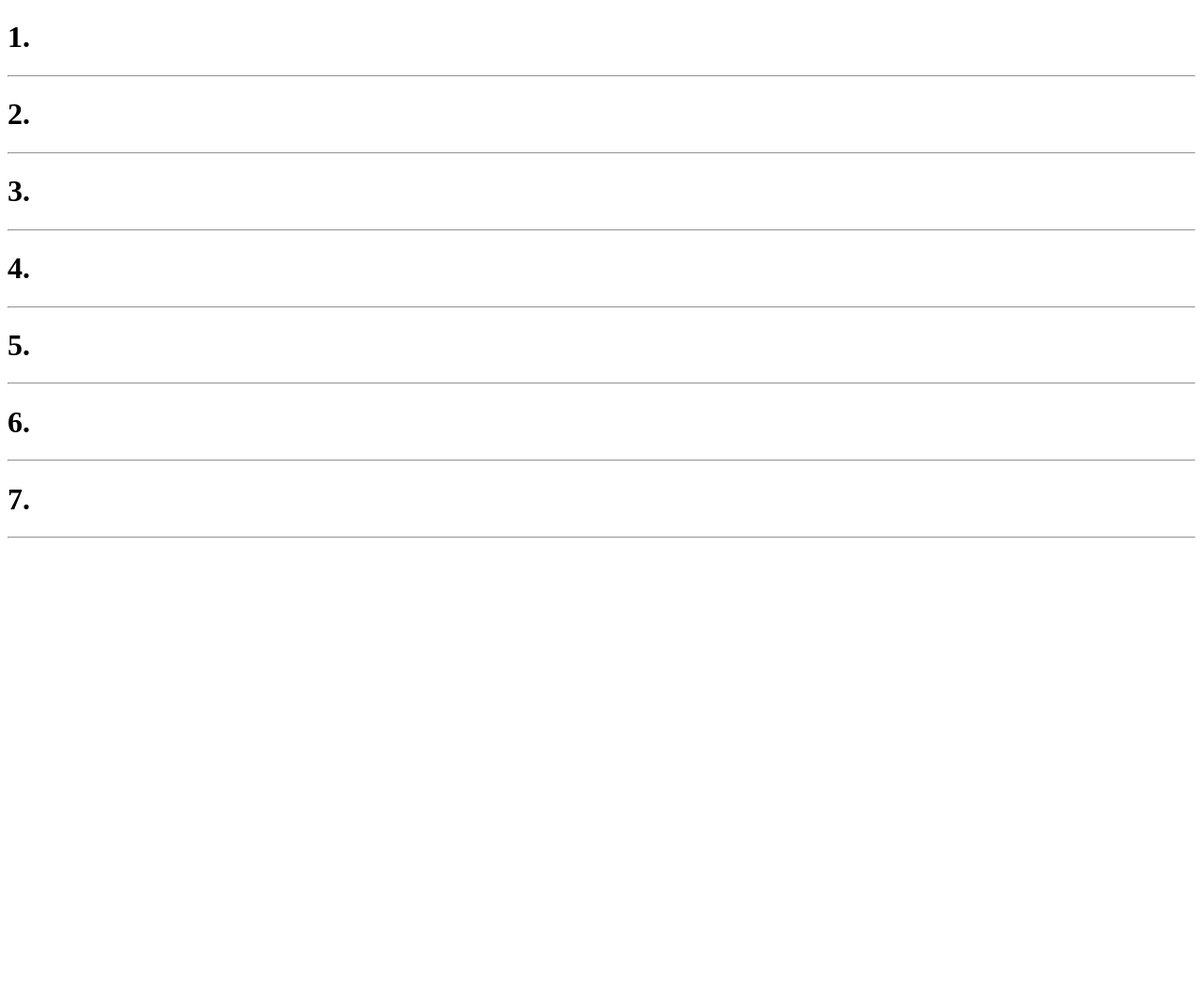
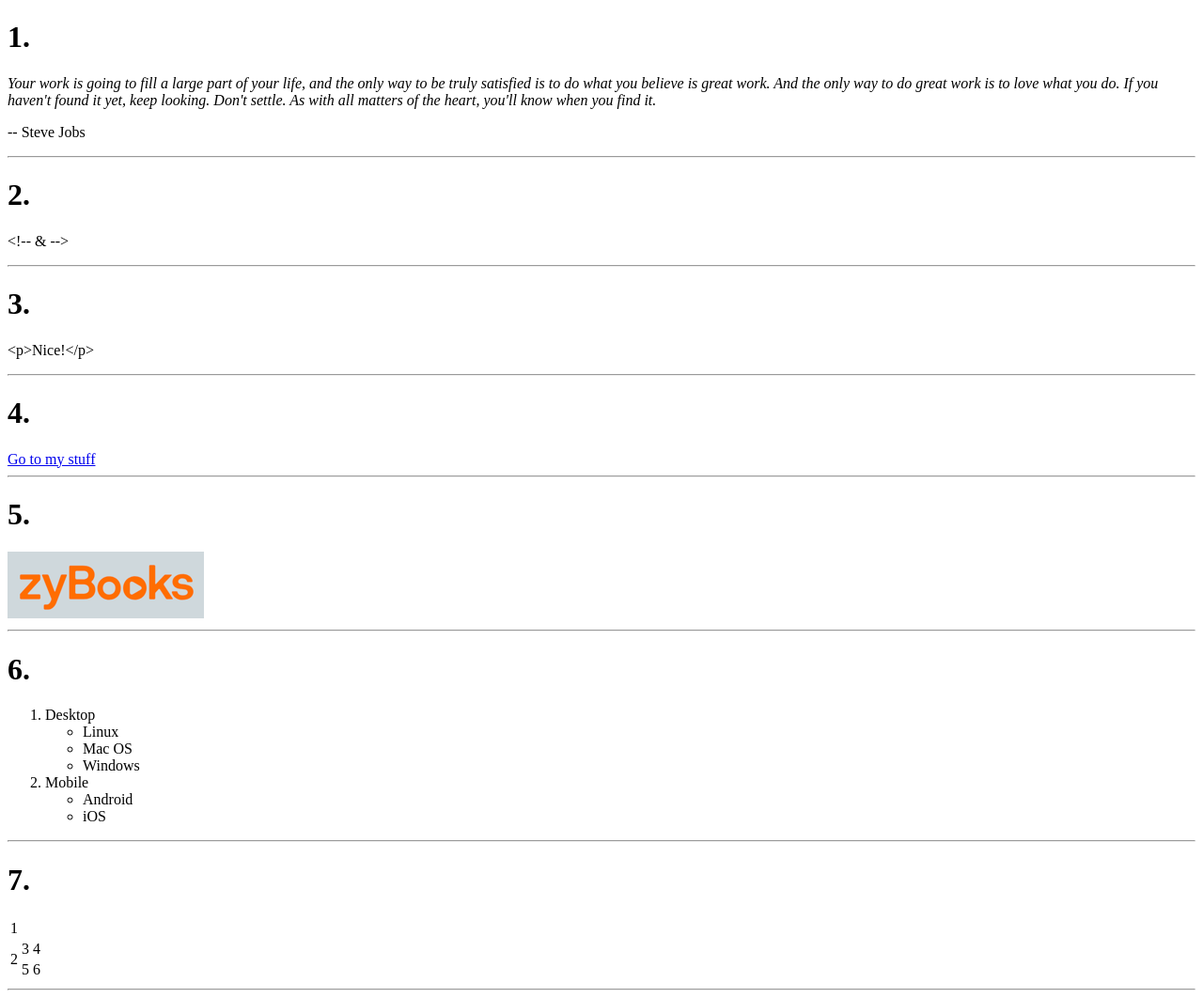
Before and after one commit to omkudalkar/ISTA-230-Labs, a plain HTML site: page lab3_resources/index.html in a window 1280 px wide. Shown: the whole page at 94% size. Before the commit the page ends 800 px from the top, so only its background shows below. Drawn offline with Linux system fonts and the light colour scheme.

Commit message:
lab 3 submitted 10/10

```diff
--- a/lab3_resources/index.html
+++ b/lab3_resources/index.html
@@ -6,30 +6,71 @@
    <body>
       <h1>1.</h1>
       <!-- Your solution to #1 here -->
+      <p>
+         <i>Your work is going to fill a large part of your life, and the only way to
+         be truly satisfied is to do what you believe is great work. And the only way
+         to do great work is to love what you do. If you haven't found it yet, keep looking.
+         Don't settle. As with all matters of the heart, you'll know when you find it.</i>
+      </p>
+      <p>-- Steve Jobs</p>
       <hr>
 
       <h1>2.</h1>
       <!-- Your solution to #2 here -->
+      <p> &lt;!-- &#38; --&gt; </p>
       <hr>
 
       <h1>3.</h1>
       <!-- Your solution to #3 here -->
+      <p> &lt;p&gt;Nice!&lt;/p&gt;</p>
       <hr>
 
       <h1>4.</h1>
       <!-- Your solution to #4 here -->
+      <a href="stuff.html">Go to my stuff</a>
       <hr>
 
       <h1>5.</h1>
       <!-- Your solution to #5 here -->
+      <a href="https://www.zybooks.com/"><img src="zyBooks_logo.png"></a>
       <hr>
 
       <h1>6.</h1>
       <!-- Your solution to #6 here -->
+      <ol>
+         <li>Desktop
+            <ul>
+               <li>Linux</li>
+               <li>Mac OS</li>
+               <li>Windows</li>
+            </ul>
+         </li>
+         <li>Mobile
+            <ul>
+               <li>Android</li>
+               <li>iOS</li>
+            </ul>
+         </li>
+      </ol>
       <hr>
 
       <h1>7.</h1>
       <!-- Your solution to #7 here -->
+      <table>
+         <tr>
+            <td colspan="3">1</td>
+         </tr>
+         <tr>
+            <td rowspan="2">2</td>
+            <td>3</td>
+            <td>4</td>
+         </tr>
+         <tr>
+            <td>5</td>
+            <td>6</td>
+         </tr>
+
+      </table>
       <hr>
    </body>
 
```
Also changed, not shown: 1 other file.
